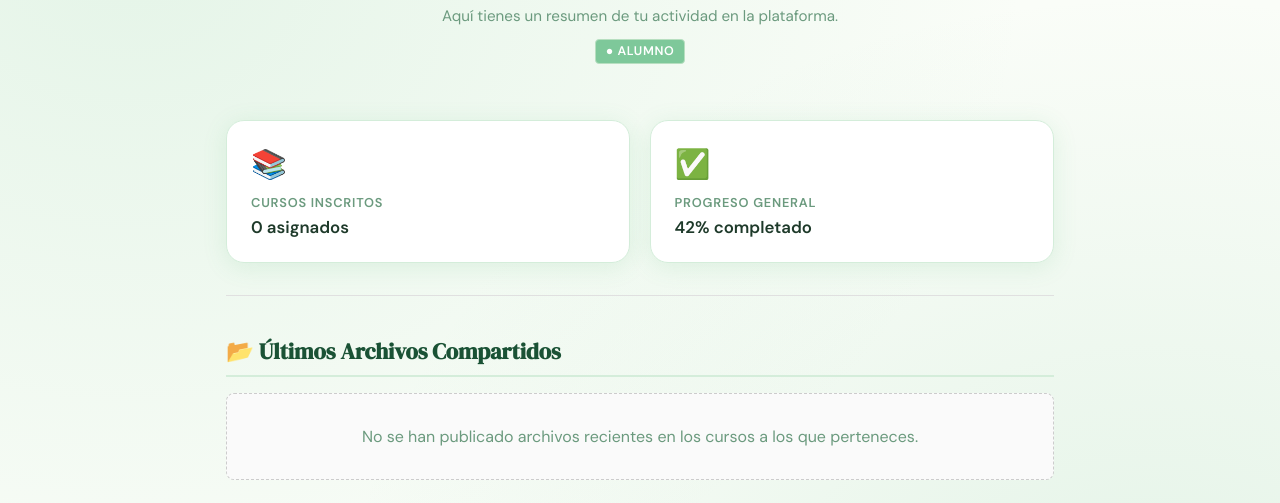
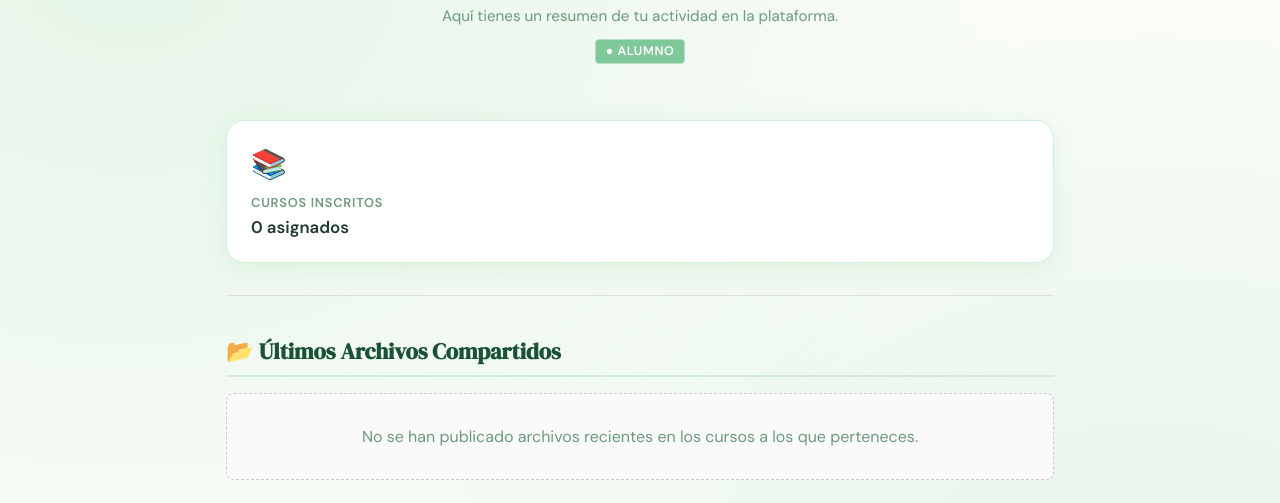
Before and after one commit to DiegoDRTL/Proyecto_IS_Mas-ISO29110, a Flask app: template Proyecto_IS_Mas-ISO29110/templates/dashboard_alumno.html in a window 1280 px wide. Shown: the part 276-779 px from the top of the page. Run offline with Flask 3, Linux system fonts and the light colour scheme; the template is opened without the code that fills it, so the values that code supplies are empty; parts of the project's set-up code (start-up, migrations or seed data) failed here and were passed over.

Commit message:
cambios a dashboard de usuario

```diff
--- a/Proyecto_IS_Mas-ISO29110/templates/dashboard_alumno.html
+++ b/Proyecto_IS_Mas-ISO29110/templates/dashboard_alumno.html
@@ -194,11 +194,6 @@
             <div class="info-card-icon">📚</div>
             <h3>Cursos inscritos</h3>
             <p>{{ mis_cursos|length if mis_cursos else 0 }} asignados</p>
-        </div>
-        <div class="info-card">
-            <div class="info-card-icon">✅</div>
-            <h3>Progreso general</h3>
-            <p>42% completado</p>
         </div>
     </div>
 
```
Also changed, not shown: Proyecto_IS_Mas-ISO29110/subidas/Screenshot_from_2026-04-28_13-57-21.png (added), Proyecto_IS_Mas-ISO29110/subidas/images.jpeg (added), 2 other files.
